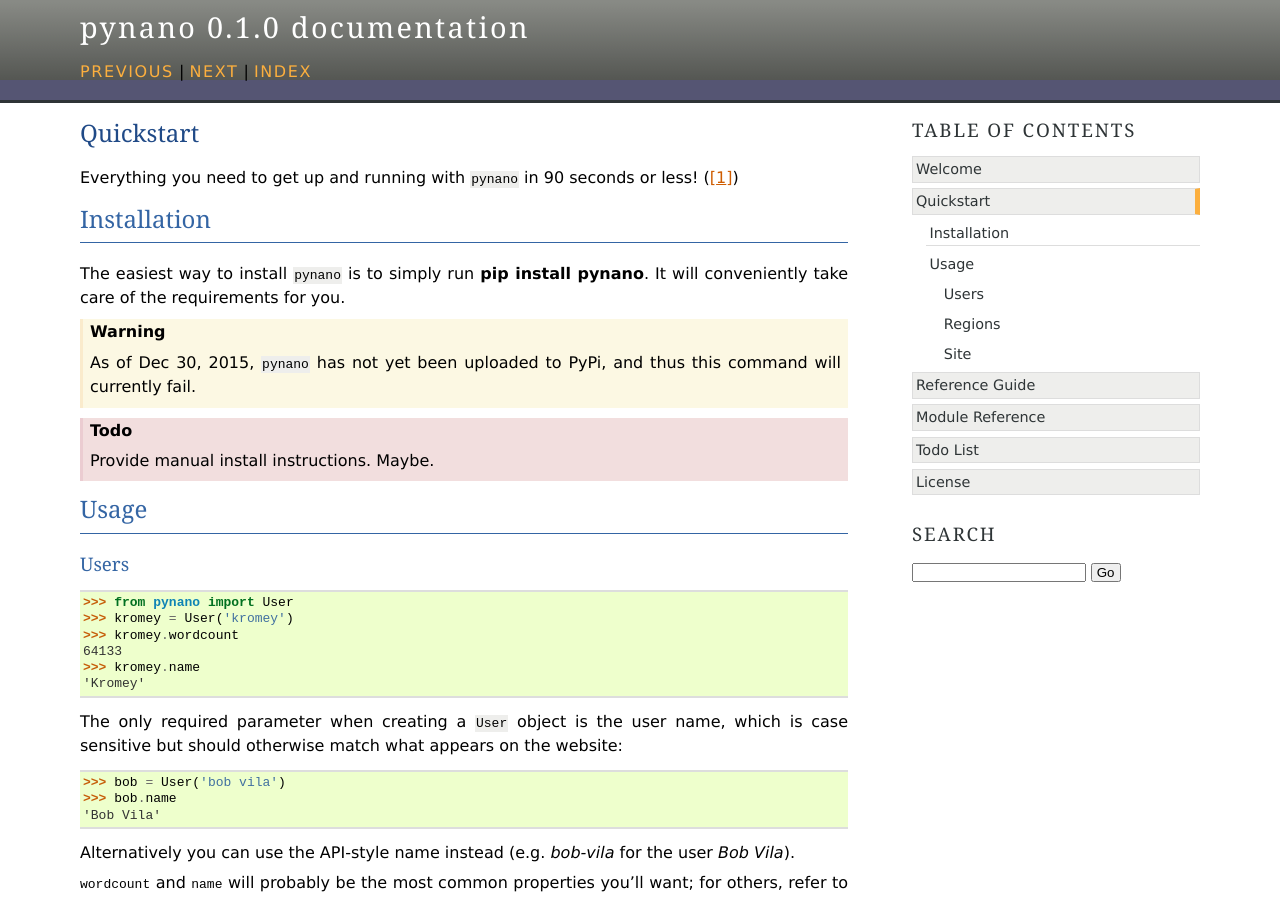
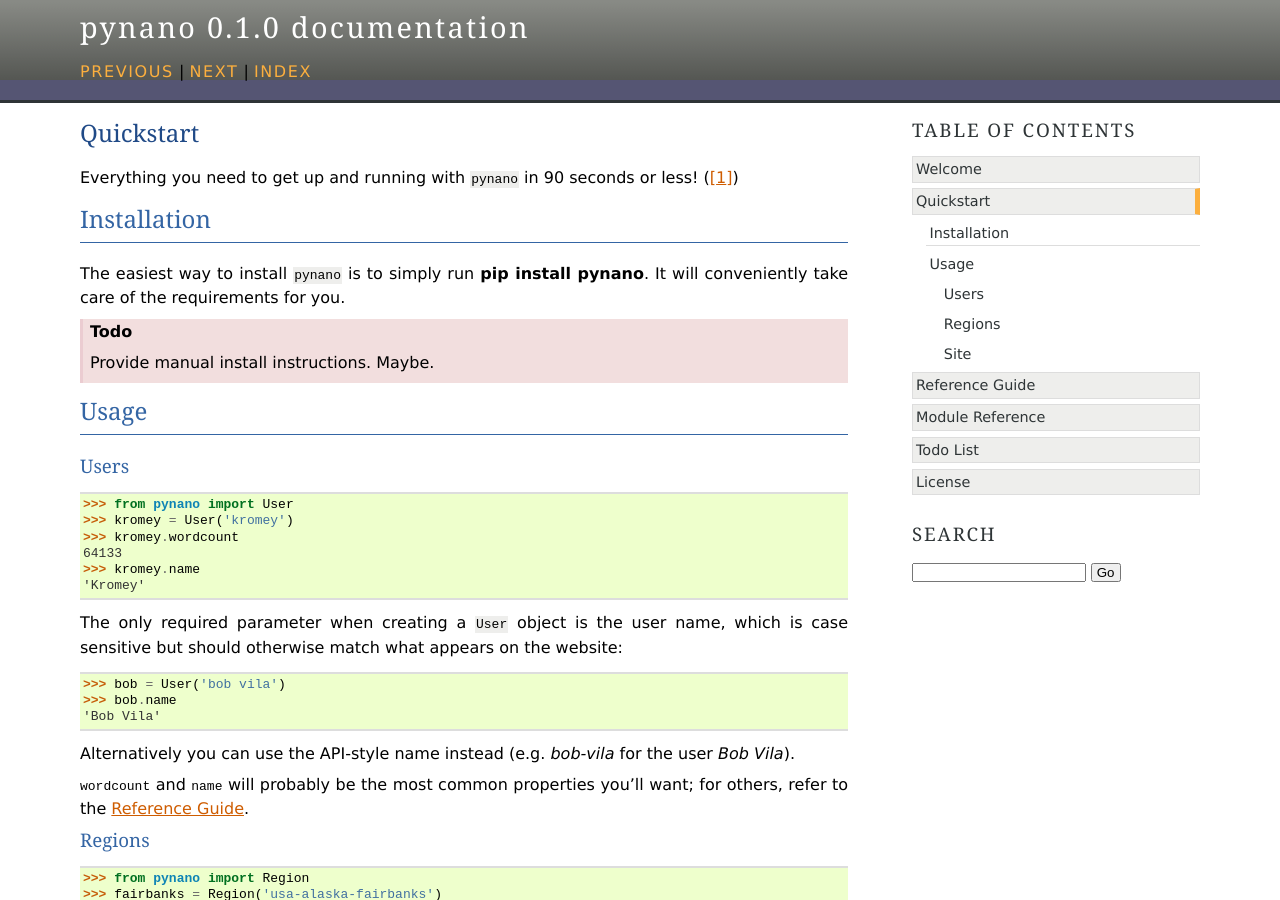
Before and after one commit to Kromey/pynano, a Sphinx documentation site: the page built from docs/quickstart.rst, in a window 1280 px wide and 900 px high. Built offline with Sphinx 7.4.7, drawn with Linux system fonts in a browser that asks for light colours.

Commit message:
Remove admonition about not being on PyPi

```diff
--- a/docs/quickstart.rst
+++ b/docs/quickstart.rst
@@ -9,11 +9,6 @@
 
 The easiest way to install |project| is to simply run :command:`pip install
 pynano`. It will conveniently take care of the requirements for you.
-
-.. warning::
-
-   As of |today|, |project| has not yet been uploaded to PyPi, and thus this
-   command will currently fail.
 
 .. todo::
 
```
